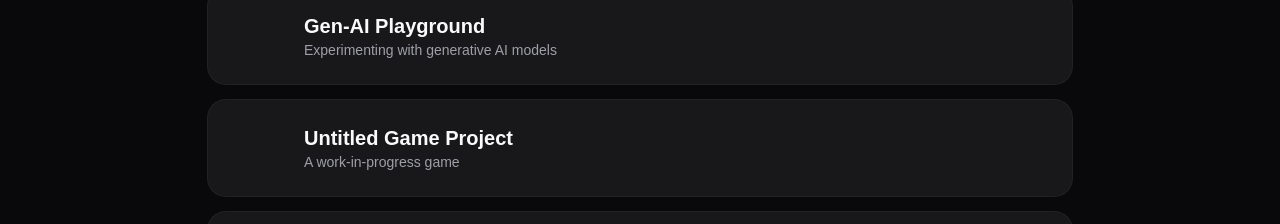
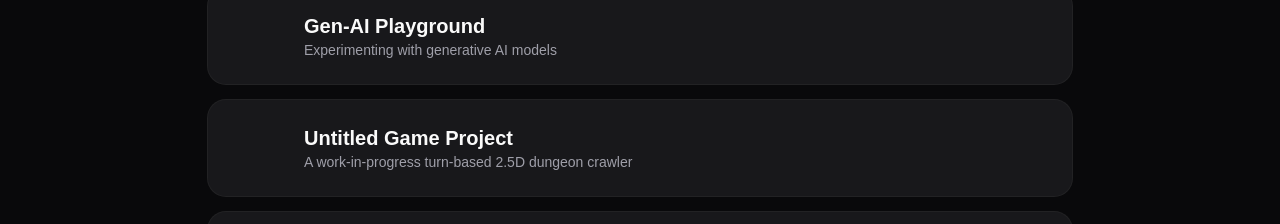
Before and after one commit to doomwall/my-website, a React (Vite) app in the folder website-frontend/: page /projects in a window 1280 px wide. Shown: the part 989-1213 px from the top of the page. Built offline with nearby package versions, Linux system fonts and the light colour scheme; grey boxes are pictures that could not be loaded; some icons are missing.

Commit message:
added lazyload for projects, reviewed techs and descriptions of projects

```diff
--- a/website-frontend/src/data/projects.ts
+++ b/website-frontend/src/data/projects.ts
@@ -30,7 +30,7 @@ export const projects: Project[] = [
     video: "/photos/textgen.mp4",
     description: "Command line text generation tool",
     longDescription:
-      "A command-line text generation application. Provides a simple interface for generating text using a simple language model using Markov chains. The project was a learning exercise in Python and text processing, and serves as a basic example of how to build a text generator from scratch.",
+      "A command-line text generation application. Provides a simple interface for generating text using a simple language model using Markov chains and Trie data structures. The project was a learning exercise in Python and text processing, and serves as a basic example of how to build a text generator from scratch.",
     tech: ["Python"],
     github: "https://github.com/doomwall/tekstigeneraattori",
   },
@@ -41,8 +41,8 @@ export const projects: Project[] = [
     video: "/photos/gen-ai.mp4",
     description: "Experimenting with generative AI models",
     longDescription:
-      "A sandbox environment for experimenting with generative AI models and APIs. Used for testing prompting strategies, output formatting, and integrating AI capabilities into web interfaces.",
-    tech: ["Python", "TypeScript", "React", "FastAPI", "CI/CD", "Docker", "Playwright", "Scrum", "DevOps"],
+      "A sandbox environment for experimenting with generative AI models and APIs. Used for testing prompting strategies, output formatting, and integrating AI capabilities into web interfaces. Part of Software engineering project course at University of Helsinki.",
+    tech: ["Python", "TypeScript", "React", "FastAPI", "CI/CD", "Docker", "Playwright"],
     github: "https://github.com/TKT20007-Generative-AI-playground/gen-ai-playground",
   },
   {
@@ -50,9 +50,9 @@ export const projects: Project[] = [
     title: "Untitled Game Project",
     alt: "Game Project Demo",
     video: "/photos/game.mp4",
-    description: "A work-in-progress game",
+    description: "A work-in-progress turn-based 2.5D dungeon crawler",
     longDescription:
-      "An ongoing game project made with Godot. Still in active development — the focus has been on getting the core game loop and mechanics right before expanding scope.",
+      "A turn-based 2.5D dungeon crawler built in Godot. Still in active development — the focus has been on building out the core combat loop, level structure, and enemy mechanics before expanding scope.",
     tech: ["GDScript", "Godot"],
   },
   {
@@ -73,8 +73,8 @@ export const projects: Project[] = [
     video: "/photos/mtg-deck.mp4",
     description: "Magic: The Gathering deck management library",
     longDescription:
-      "A deck-building and library management tool for Magic: The Gathering. Allows users to create, organize, and browse decks. Built with a structured backend to handle card data and deck relationships.",
-    tech: ["Python", "SQL", "HTML", "CSS"],
+      "A deck-building and library management tool for Magic: The Gathering. Allows users to create, organize, and browse decks. Built with Flask and a SQL backend, with HTML templates for the frontend.",
+    tech: ["Python", "Flask", "SQL", "HTML"],
     github: "https://github.com/doomwall/mtg-pakkakirjasto",
   },
 ]
--- a/website-frontend/src/pages/projects.tsx
+++ b/website-frontend/src/pages/projects.tsx
@@ -1,31 +1,45 @@
-import { useState, useRef } from "react"
+import { useState, useRef, useCallback, useEffect } from "react"
 import { Badge } from "@/components/ui/badge"
 import { Card, CardContent } from "@/components/ui/card"
 import { Button } from "@/components/ui/button"
 import { HugeiconsIcon } from "@hugeicons/react"
 import { ChevronDown } from "@hugeicons/core-free-icons"
 import { projects } from "@/data/projects"
-import { useInView, popUp, visible, hidden } from "@/hooks/useInView"
+import { popUp } from "@/hooks/useInView"
 import { SocialButtons } from "../components/socialButtons"
 
-function ProjectCard({ project }: { project: typeof projects[number] }) {
+function ProjectCard({
+  project,
+  index,
+  ready,
+  onVideoLoad,
+}: {
+  project: typeof projects[number]
+  index: number
+  ready: boolean
+  onVideoLoad: () => void
+}) {
   const [expanded, setExpanded] = useState(false)
-  const card = useInView()
   const thumbRef = useRef<HTMLVideoElement>(null)
+  const isTouch = typeof window !== "undefined" && window.matchMedia("(hover: none)").matches
 
   return (
     <div
-      ref={card.ref}
-      className={`${popUp} ${card.inView ? visible : hidden}`}
+      className={`${popUp}`}
+      style={{
+        opacity: ready ? 1 : 0,
+        transform: ready ? "none" : "translateY(16px)",
+        transition: "opacity 0.4s ease, transform 0.4s ease",
+        transitionDelay: ready ? `${index * 80}ms` : "0ms",
+      }}
     >
       <Card className="overflow-hidden p-0">
         <div className="hover:bg-muted/50 transition-colors duration-200">
-        {/* Clickable header — always visible */}
           <button
             type="button"
             onClick={() => setExpanded((prev) => !prev)}
-          onMouseEnter={() => thumbRef.current?.play()}
-          onMouseLeave={() => { thumbRef.current?.pause(); if (thumbRef.current) thumbRef.current.currentTime = 0 }}
+            onMouseEnter={() => !isTouch && thumbRef.current?.play()}
+            onMouseLeave={() => { if (!isTouch) { thumbRef.current?.pause(); if (thumbRef.current) thumbRef.current.currentTime = 0 } }}
             className="w-full flex items-center gap-4 p-4 text-left cursor-pointer"
           >
             <video
@@ -34,7 +48,9 @@ function ProjectCard({ project }: { project: typeof projects[number] }) {
               muted
               loop
               playsInline
+              autoPlay={isTouch}
               preload="metadata"
+              onLoadedMetadata={onVideoLoad}
               className="w-16 h-16 rounded-md object-cover shrink-0"
             />
             <div className="flex-1 min-w-0">
@@ -48,7 +64,6 @@ function ProjectCard({ project }: { project: typeof projects[number] }) {
             />
           </button>
 
-        {/* Expandable body using grid-template-rows for smooth animation */}
           <div
             className={`grid transition-[grid-template-rows] duration-300 ease-in-out ${expanded ? "[grid-template-rows:1fr]" : "[grid-template-rows:0fr]"}`}
           >
@@ -102,21 +117,46 @@ function ProjectCard({ project }: { project: typeof projects[number] }) {
 }
 
 function ProjectsPage() {
-  const heading = useInView()
+  const [loadedCount, setLoadedCount] = useState(0)
+  const ready = loadedCount >= projects.length
+
+  const handleVideoLoad = useCallback(() => {
+    setLoadedCount((c) => c + 1)
+  }, [])
+
+  // Fallback: reveal after 2s in case any video fails to fire onLoadedMetadata
+  useEffect(() => {
+    const timer = setTimeout(() => setLoadedCount(projects.length), 2000)
+    return () => clearTimeout(timer)
+  }, [])
 
   return (
     <>
       <div className="max-w-4xl mx-auto px-4 py-8 flex flex-col gap-4">
-      <div
-        ref={heading.ref}
-        className={`${popUp} ${heading.inView ? visible : hidden}`}
-      >
+        <div>
           <h1 className="text-4xl font-bold">Projects</h1>
           <p className="text-muted-foreground mt-2">A collection of things I've built.</p>
         </div>
-      {projects.map((project) => (
-        <ProjectCard key={project.id} project={project} />
+
+        {!ready && (
+          <div className="flex justify-center py-12">
+            <div className="w-8 h-8 rounded-full border-2 border-primary border-t-transparent animate-spin" />
+          </div>
+        )}
+
+        <div className={ready ? "" : "invisible h-0 overflow-hidden"}>
+          <div className="flex flex-col gap-4">
+            {projects.map((project, i) => (
+              <ProjectCard
+                key={project.id}
+                project={project}
+                index={i}
+                ready={ready}
+                onVideoLoad={handleVideoLoad}
+              />
             ))}
+          </div>
+        </div>
       </div>
       <hr className="my-8 mx-4 border-border" />
       <SocialButtons />
```
Lines whose indentation alone changed are shown as unchanged.
